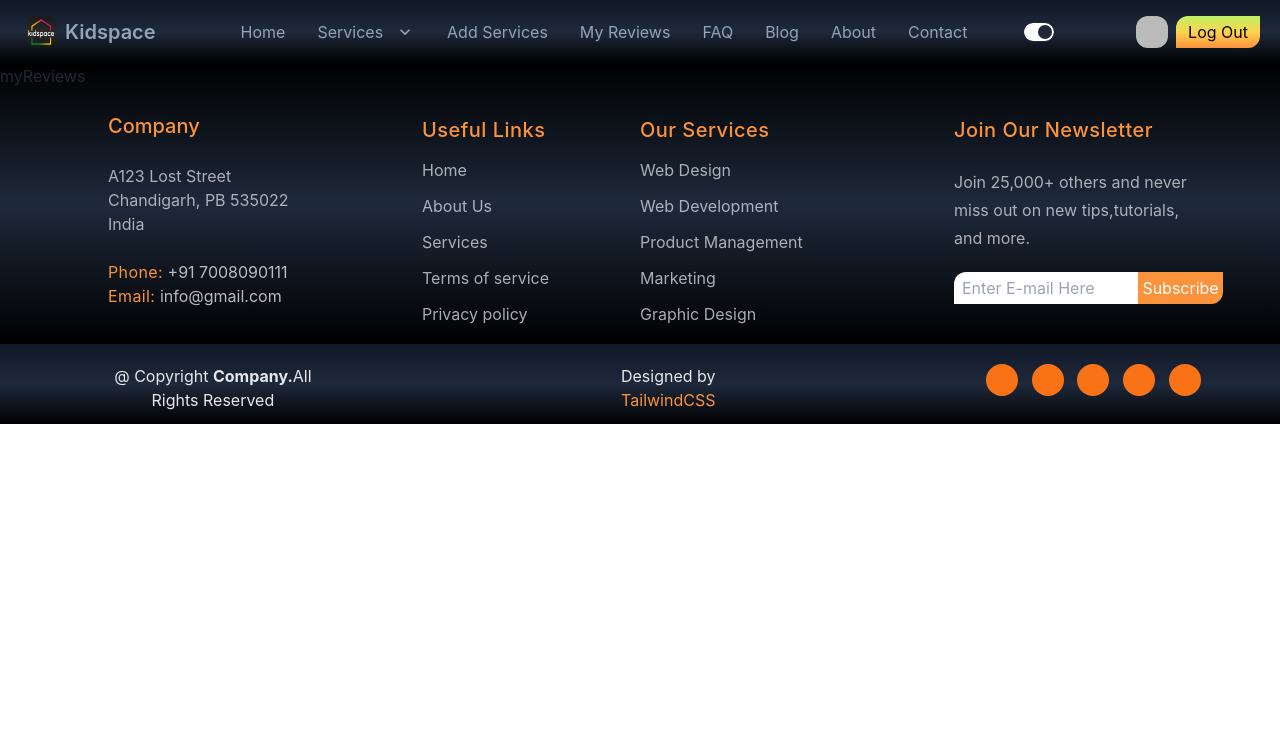
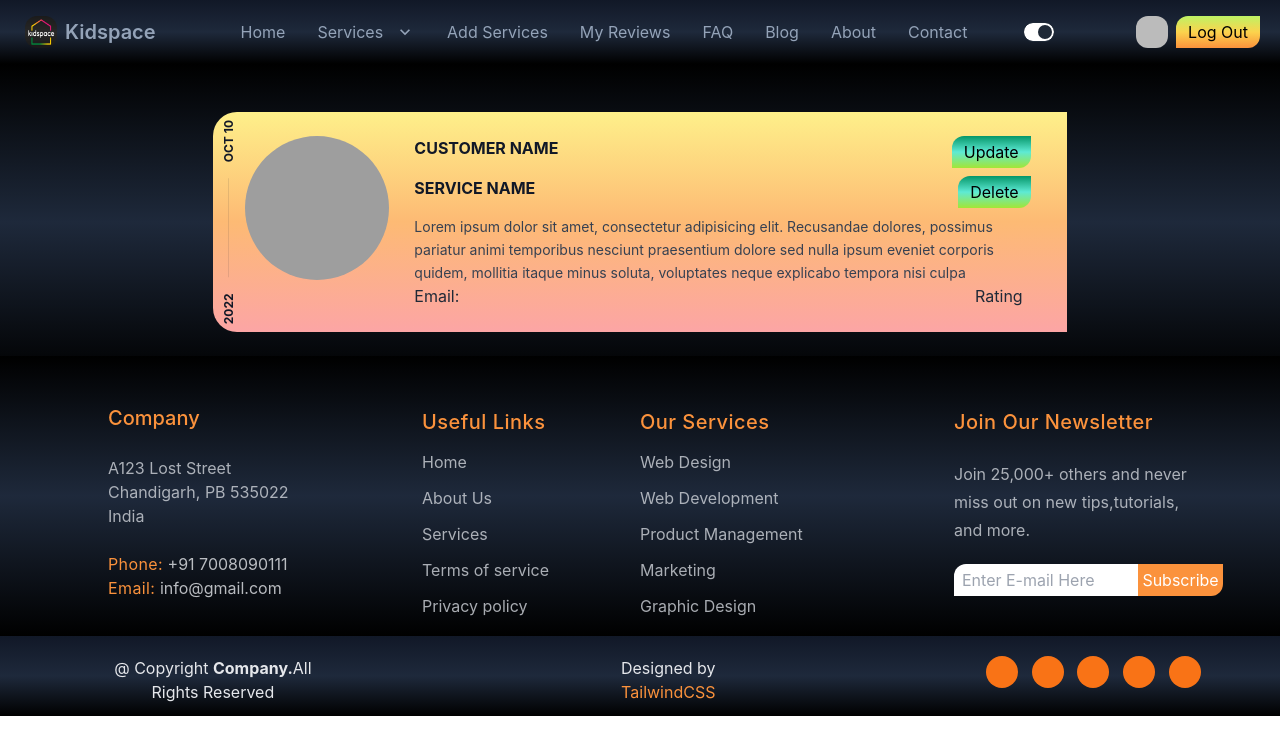
Before and after one commit to S-M-ZUBAYER/Kidspace-day-care-, a React (Create React App) app: page /myReviews in a window 1280 px wide. Shown: the top 754 px of the page. Built offline with nearby package versions, Linux system fonts and the light colour scheme; no server answers; sample sign-in values are in the browser's storage; grey boxes are pictures that could not be loaded.

Commit message:
My review card design completed

```diff
--- a/src/components/Loading/Loading.js
+++ b/src/components/Loading/Loading.js
@@ -2,8 +2,8 @@ import React from 'react';
 
 const Loading = () => {
     return (
-        <div>
-            <div className="w-16 h-16 border-4 border-dashed rounded-full animate-spin dark:border-violet-400"></div>
+        <div className="w-full h-96 flex justify-center items-center bg-gradient-to-t from-black via-slate-800 to-black">
+            <div className="w-16 h-16  border-4 border-dashed rounded-full animate-spin dark:border-violet-400"></div>
         </div>
     );
 };
--- a/src/components/Pages/AddServicesPage/AddServices/AddServices.js
+++ b/src/components/Pages/AddServicesPage/AddServices/AddServices.js
@@ -47,7 +47,7 @@ const AddServices = () => {
     }
 
     return (
-        <div className="w-full flex justify-center py-24">
+        <div className="w-full flex justify-center py-24 bg-gradient-to-t from-black via-slate-800 to-black">
 
             <div className="rounded-lg w-3/4 mx-auto lg:mx-0 bg-white p-8 shadow-lg lg:col-span-3 lg:p-12 bg-gradient-to-t from-gray-700 via-slate-800 to-gray-700">
                 <form onSubmit={handleToAddService} action="" className="space-y-4 font-semibold text-slate-900">
--- /dev/null
+++ b/src/components/Pages/MyReviewsPage/MyReviewCard/MyReviewCard.js
@@ -0,0 +1,64 @@
+import React from 'react';
+
+const MyReviewCard = () => {
+    return (
+        <div className="w-2/3 py-12 mx-auto ">
+            <article class="rounded-l-3xl md:flex bg-gradient-to-t from-red-300 via-orange-300 to-yellow-200 transition hover:shadow-xl">
+                <div class="rotate-180 p-2 [writing-mode:_vertical-lr]">
+                    <time
+                        datetime="2022-10-10"
+                        class="flex items-center justify-between gap-4 text-xs font-bold uppercase text-gray-900"
+                    >
+                        <span>2022</span>
+                        <span class="w-px flex-1 bg-gray-900/10"></span>
+                        <span>Oct 10</span>
+                    </time>
+                </div>
+
+                <div class=" py-6">
+                    <img
+                        alt="Guitar"
+                        src="https://images.unsplash.com/photo-1609557927087-f9cf8e88de18?ixlib=rb-4.0.3&ixid=MnwxMjA3fDB8MHxwaG90by1wYWdlfHx8fGVufDB8fHx8&auto=format&fit=crop&w=1740&q=80"
+                        class="aspect-square h-36 w-36 object-cover  md:rounded-full"
+                    />
+                </div>
+
+                <div class="flex flex-1 flex-col justify-between">
+                    <div class="border-l border-gray-900/10 p-2 sm:border-l-transparent sm:p-6">
+                        <a href="#">
+                            <div className="flex justify-between mb-2">
+                                <h3 class="font-bold uppercase text-gray-900">
+                                    Customer name
+                                </h3>
+                                <button to='/login' className="btn-small px-3 py-1 rounded-tl-xl rounded-br-xl bg-gradient-to-t from-lime-400 via-teal-300 to-emerald-600 text-black lg:mr-3">Update</button>
+                            </div>
+
+                            <div className="flex justify-between">
+                                <h3 class="font-bold uppercase text-gray-900">
+                                    service name
+                                </h3>
+                                <button to='/login' className="btn-small px-3 py-1 rounded-tl-xl rounded-br-xl bg-gradient-to-t from-lime-400 via-teal-300 to-emerald-600 text-black lg:mr-3">Delete</button>
+                            </div>
+                        </a>
+
+                        <p class="mt-2 text-sm leading-relaxed text-gray-700 line-clamp-3">
+                            Lorem ipsum dolor sit amet, consectetur adipisicing elit. Recusandae
+                            dolores, possimus pariatur animi temporibus nesciunt praesentium dolore
+                            sed nulla ipsum eveniet corporis quidem, mollitia itaque minus soluta,
+                            voluptates neque explicabo tempora nisi culpa <br />
+                        </p>
+                        <div className="flex justify-between">
+                            <p>Email: </p>
+                            <p className="mr-5">Rating</p>
+                        </div>
+
+
+                    </div>
+                </div>
+            </article>
+
+        </div>
+    );
+};
+
+export default MyReviewCard;
--- a/src/components/Pages/MyReviewsPage/MyReviews/MyReviews.js
+++ b/src/components/Pages/MyReviewsPage/MyReviews/MyReviews.js
@@ -1,9 +1,10 @@
 import React from 'react';
+import MyReviewCard from '../MyReviewCard/MyReviewCard';
 
 const MyReviews = () => {
     return (
-        <div>
-            myReviews
+        <div className=" bg-gradient-to-t from-black via-slate-800 to-black">
+            <MyReviewCard></MyReviewCard>
         </div>
     );
 };
```
